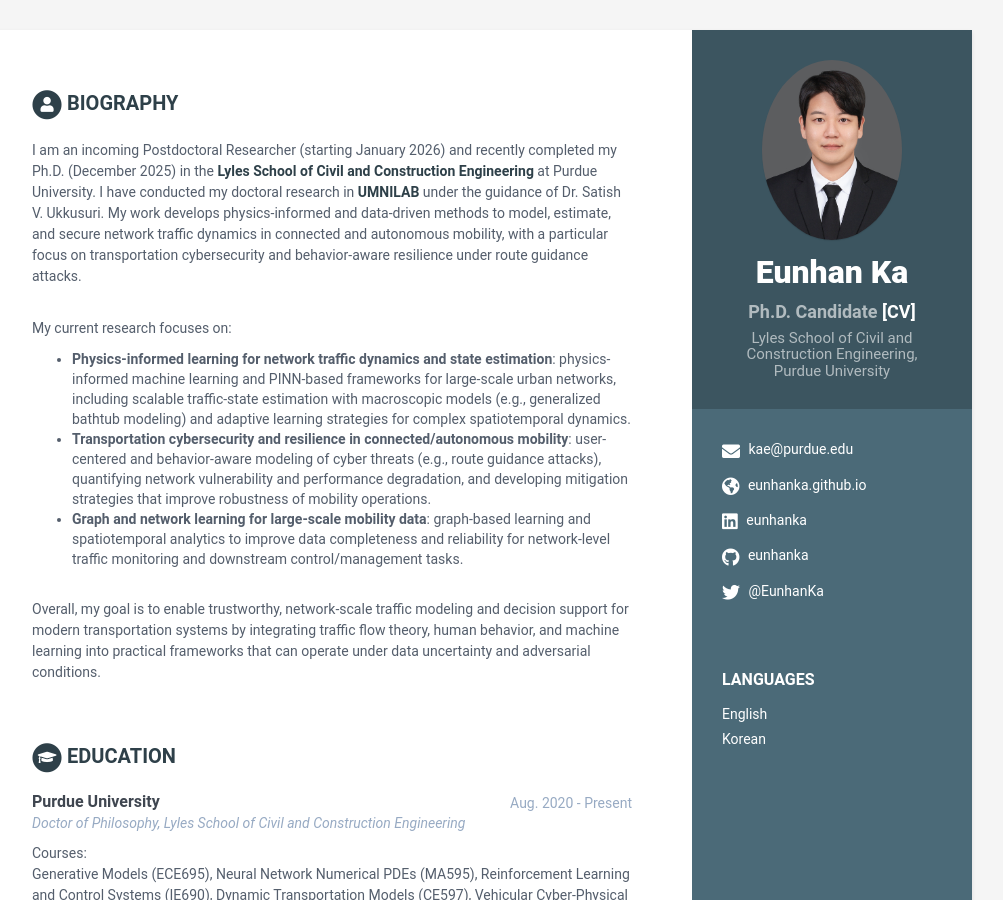
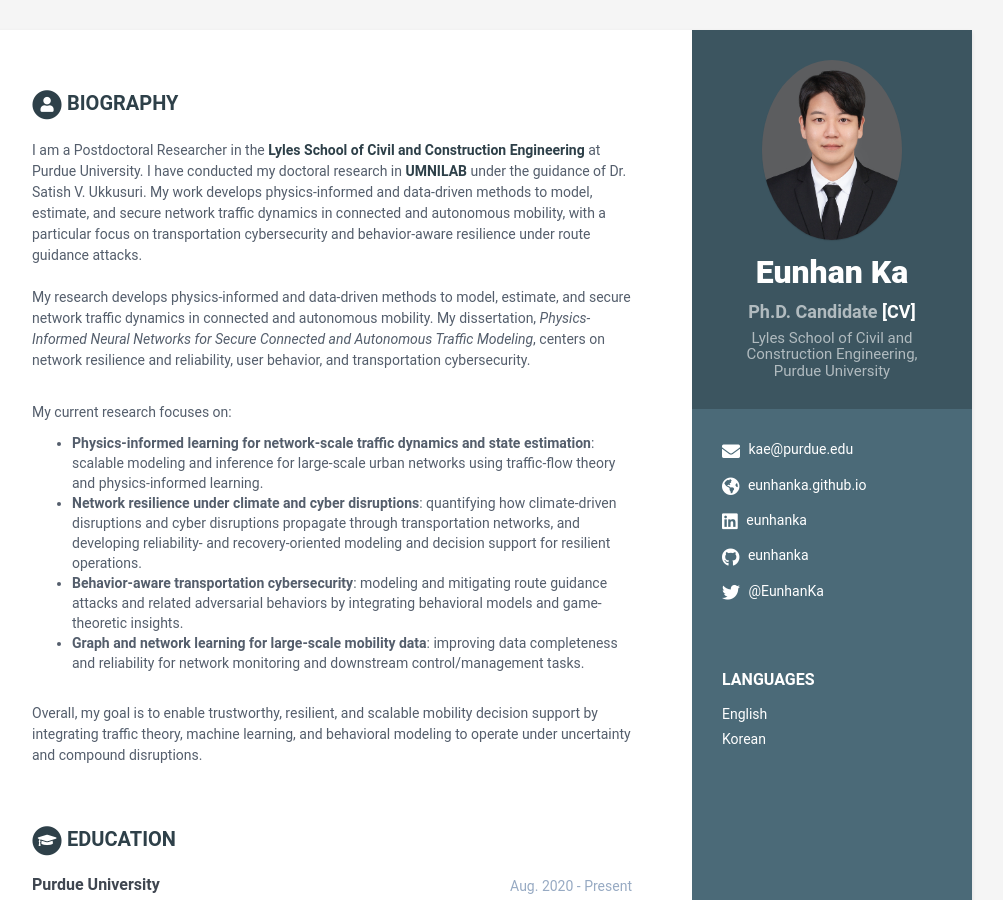
Before and after one commit to eunhanka/eunhanka.github.io, a Jekyll site: the page built from index.html, in a window 1280 px wide and 900 px high. Shown: the whole window, without its empty margins (168-1171 px from the left). Built offline with Jekyll 4.4.1, drawn with Linux system fonts in a browser that asks for light colours.

Commit message:
Revise career profile and research focus descriptions
Refactor career profile summary and research focus areas for clarity and conciseness.

```diff
--- a/_data/data.yml
+++ b/_data/data.yml
@@ -32,7 +32,7 @@ sidebar:
 career-profile:
     title: <b>Biography</b>
     summary: |
-      I am an incoming Postdoctoral Researcher (starting January 2026) and recently completed my Ph.D. (December 2025) in the
+      I am a Postdoctoral Researcher in the
         <a href="https://engineering.purdue.edu/CE" target="_blank"><b>Lyles School of Civil and Construction Engineering</b></a>
         at Purdue University. I have conducted my doctoral research in
         <a href="https://umnilab.github.io/" target="_blank"><b>UMNILAB</b></a>
@@ -41,21 +41,29 @@ career-profile:
         connected and autonomous mobility, with a particular focus on transportation cybersecurity and behavior-aware resilience
         under route guidance attacks.
         <br><br>
+        My research develops physics-informed and data-driven methods to model, estimate, and secure network traffic dynamics in
+        connected and autonomous mobility. My dissertation, <i>Physics-Informed Neural Networks for Secure Connected and Autonomous Traffic Modeling</i>,
+        centers on network resilience and reliability, user behavior, and transportation cybersecurity.
+        <br><br>
 
         My current research focuses on:
         <br>
-        - <b>Physics-informed learning for network traffic dynamics and state estimation</b>:
-        physics-informed machine learning and PINN-based frameworks for large-scale urban networks, including scalable traffic-state
-        estimation with macroscopic models (e.g., generalized bathtub modeling) and adaptive learning strategies for complex spatiotemporal dynamics.
+        - <b>Physics-informed learning for network-scale traffic dynamics and state estimation</b>:
+        scalable modeling and inference for large-scale urban networks using traffic-flow theory and physics-informed learning.
         <br>
-        - <b>Transportation cybersecurity and resilience in connected/autonomous mobility</b>:
-        user-centered and behavior-aware modeling of cyber threats (e.g., route guidance attacks), quantifying network vulnerability and performance degradation, and developing mitigation strategies that improve robustness of mobility operations.
+        - <b>Network resilience under climate and cyber disruptions</b>:
+        quantifying how climate-driven disruptions and cyber disruptions propagate through transportation networks, and developing
+        reliability- and recovery-oriented modeling and decision support for resilient operations.
+        <br>
+        - <b>Behavior-aware transportation cybersecurity</b>:
+        modeling and mitigating route guidance attacks and related adversarial behaviors by integrating behavioral models and game-theoretic insights.
         <br>
         - <b>Graph and network learning for large-scale mobility data</b>:
-        graph-based learning and spatiotemporal analytics to improve data completeness and reliability for network-level traffic monitoring and downstream control/management tasks.
+        improving data completeness and reliability for network monitoring and downstream control/management tasks.
         <br><br>
 
-        Overall, my goal is to enable trustworthy, network-scale traffic modeling and decision support for modern transportation systems by integrating traffic flow theory, human behavior, and machine learning into practical frameworks that can operate under data uncertainty and adversarial conditions.
+        Overall, my goal is to enable trustworthy, resilient, and scalable mobility decision support by integrating traffic theory,
+        machine learning, and behavioral modeling to operate under uncertainty and compound disruptions.
 
 
 education:
```
